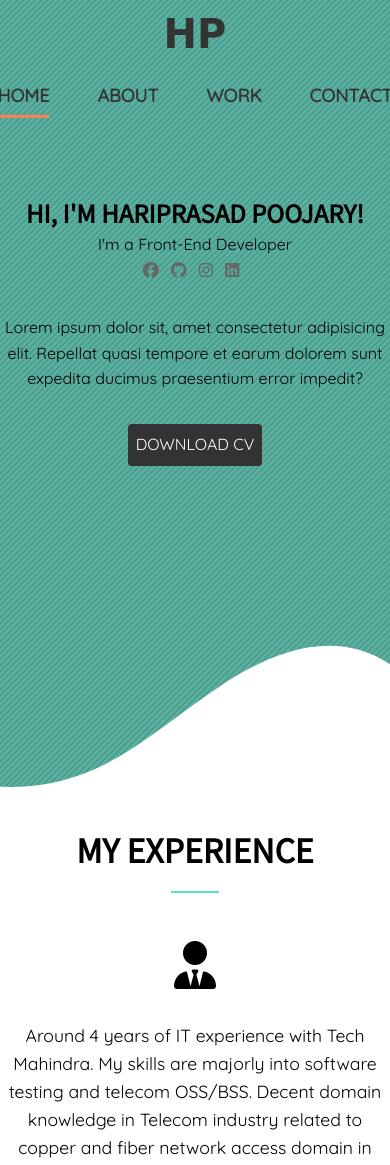
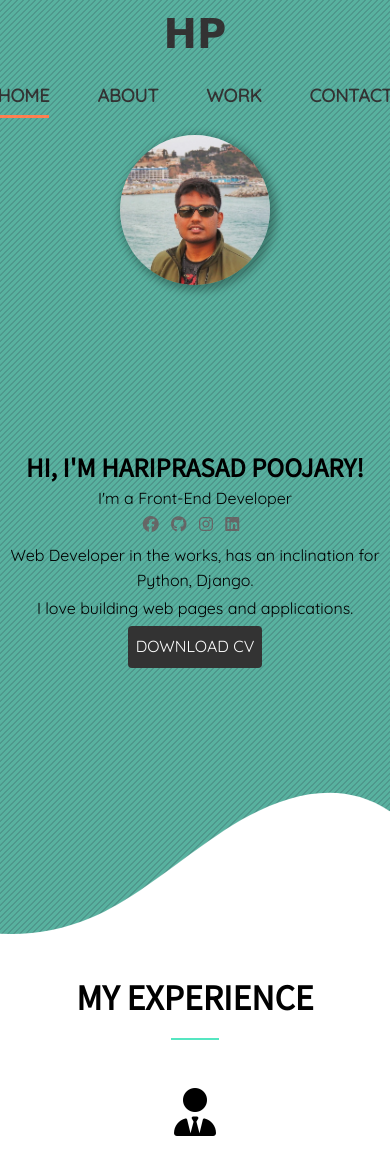
Before and after one commit to HariprasadPoojary/Portfolio-Website, a Django app: page / in a window 390 px wide. Shown: the top 1165 px of the page. Run offline with Django 3.2, Linux system fonts and the light colour scheme; some libraries are stand-ins or nearby versions; some web fonts are replaced.

Commit message:
Adjusted photo in hero section and height for mobile devices, favicon, bio

```diff
--- a/base/templates/base/index.html
+++ b/base/templates/base/index.html
@@ -23,7 +23,8 @@
 			content="This is the homepage of Hariprasad Poojary. Web Developer in the works, has an inclination for Python, Django and Batman"
 		/>
 		<meta
-			property="og:image"
+			property="og:image:secure_url"
+			itemprop="image"
 			content="https://raw.githubusercontent.com/HariprasadPoojary/Portfolio-Website/main/static/image/hariprasad-portfolio.png"
 		/>
 
@@ -46,6 +47,16 @@
 			src="https://kit.fontawesome.com/5cec223499.js"
 			crossorigin="anonymous"
 		></script>
+		<link
+			rel="shortcut icon"
+			href="{% static '/image/favicon.ico' %}"
+			type="image/x-icon"
+		/>
+		<link
+			rel="icon"
+			href="{% static '/image/favicon.ico' %}"
+			type="image/x-icon"
+		/>
 		<link
 			href="https://fonts.googleapis.com/css2?family=Engagement&family=Noto+Sans+TC&family=Quicksand&display=swap"
 			rel="stylesheet"
@@ -97,10 +108,11 @@
 									></a>
 								</div>
 								<p class="lead">
-									Lorem ipsum dolor sit, amet consectetur
-									adipisicing elit. Repellat quasi tempore et
-									earum dolorem sunt expedita ducimus
-									praesentium error impedit?
+									Web Developer in the works, has an
+									inclination for Python, Django.
+								</p>
+								<p class="lead lead2">
+									I love building web pages and applications.
 								</p>
 								<div class="d-cv">
 									<a
--- a/static/css/_mobile.scss
+++ b/static/css/_mobile.scss
@@ -60,9 +60,12 @@
 	// Header -> About
 	#main-about {
 		grid-template-areas:
-			"introa"
-			"introb";
+			"introb"
+			"introa";
 		text-align: center;
+		gap: 10px;
+		margin-top: 0;
+		padding-top: 5px;
 		.intro-a {
 			h2 {
 				font-size: 1.5rem;
@@ -70,12 +73,24 @@
 			div {
 				font-size: 1rem;
 			}
-			.lead {
+			p.lead {
 				font-size: 1rem;
+				margin-top: 5px;
+				margin-bottom: 2px;
+			}
+			p.lead2 {
+				font-size: 1rem;
+				margin-top: 1px;
+			}
+			.d-cv {
+				margin-top: 5px;
 			}
 		}
 		.intro-b {
-			display: none;
+			img {
+				width: 150px;
+			}
+			height: 40px;
 		}
 	}
 
@@ -183,6 +198,13 @@
 	}
 }
 
+// ! Adjust of hero where device height is less
+@media only screen and (max-device-height: 700px) {
+	#main-about {
+		height: 95vh;
+	}
+}
+
 // ! Timeline
 @media (max-width: 900px) {
 	#timeline ul li div {
--- a/static/css/main.css
+++ b/static/css/main.css
@@ -268,6 +268,11 @@ a {
 
 #main-about .intro-a p.lead {
   margin-top: 4rem;
+}
+
+#main-about .intro-a p.lead2 {
+  font-size: 1rem;
+  margin-top: 1px;
 }
 
 #main-about .intro-a .d-cv {
@@ -803,9 +808,12 @@ a {
             align-items: center;
   }
   #main-about {
-        grid-template-areas: "introa"
- "introb";
+        grid-template-areas: "introb"
+ "introa";
     text-align: center;
+    gap: 10px;
+    margin-top: 0;
+    padding-top: 5px;
   }
   #main-about .intro-a h2 {
     font-size: 1.5rem;
@@ -813,11 +821,23 @@ a {
   #main-about .intro-a div {
     font-size: 1rem;
   }
-  #main-about .intro-a .lead {
+  #main-about .intro-a p.lead {
     font-size: 1rem;
+    margin-top: 5px;
+    margin-bottom: 2px;
+  }
+  #main-about .intro-a p.lead2 {
+    font-size: 1rem;
+    margin-top: 1px;
+  }
+  #main-about .intro-a .d-cv {
+    margin-top: 5px;
   }
   #main-about .intro-b {
-    display: none;
+    height: 40px;
+  }
+  #main-about .intro-b img {
+    width: 150px;
   }
   #section-about-me .about-me {
     display: -webkit-box;
@@ -908,6 +928,12 @@ a {
   }
 }
 
+@media only screen and (max-device-height: 700px) {
+  #main-about {
+    height: 95vh;
+  }
+}
+
 @media (max-width: 900px) {
   #timeline ul li div {
     width: 200px;
--- a/static/css/main.scss
+++ b/static/css/main.scss
@@ -104,6 +104,10 @@ a {
 			}
 			p.lead {
 				margin-top: 4rem;
+			}
+			p.lead2 {
+				font-size: 1rem;
+				margin-top: 1px;
 			}
 			.d-cv {
 				margin-top: 4rem;
```
Also changed, not shown: static/image/favicon.ico (added), static/image/meta_ss.png (renamed from static/image/hariprasad-portfolio.png), static/image/meta_ss_small.png (added).
